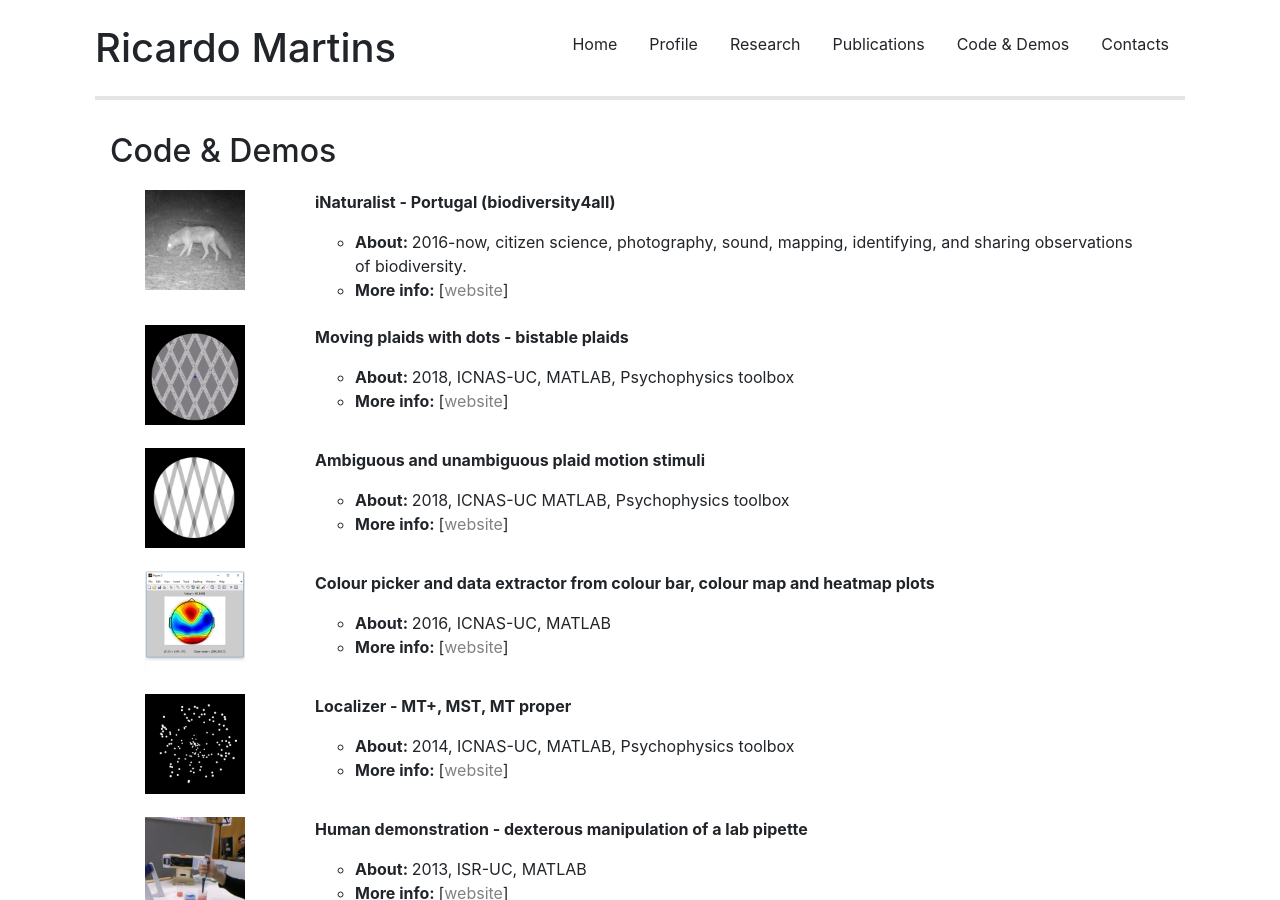
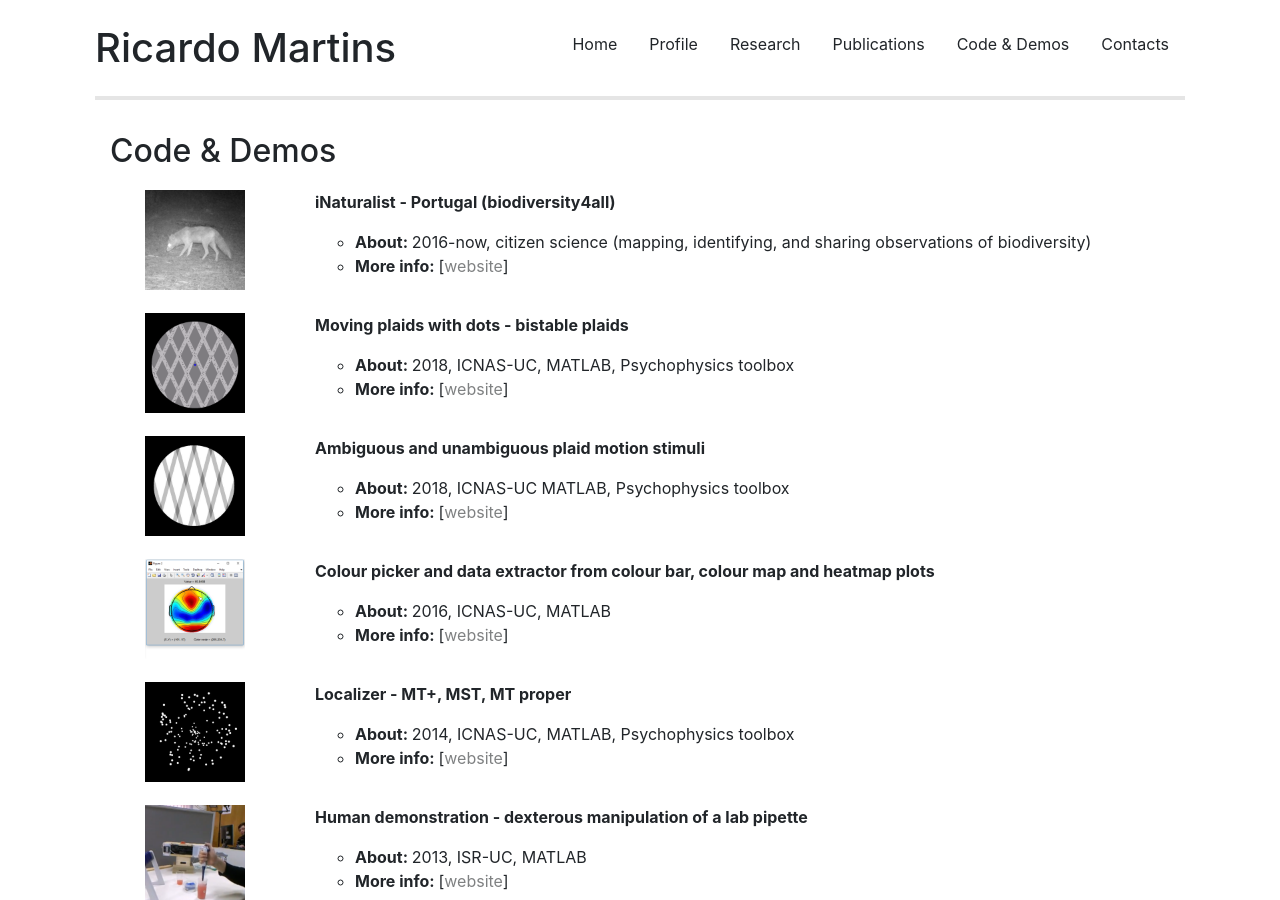
Before and after one commit to ricardomar/ricardomar.github.io, a Jekyll site: the page built from demos/index.html, in a window 1280 px wide and 900 px high. Built offline with Jekyll 4.4.1, drawn with Linux system fonts in a browser that asks for light colours.

Commit message:
Update myDemos.yml

```diff
--- a/_data/myDemos.yml
+++ b/_data/myDemos.yml
@@ -1,5 +1,5 @@
 - name: iNaturalist - Portugal (biodiversity4all)
-  about: 2016-now, citizen science, photography, sound, mapping, identifying, and sharing observations of biodiversity.
+  about: 2016-now, citizen science (mapping, identifying, and sharing observations of biodiversity)
   website: www.inaturalist.org/observations?place_id=any&user_id=ricardomartins112
   logo: /myFiles/iNaturalist-data.png
 
```
